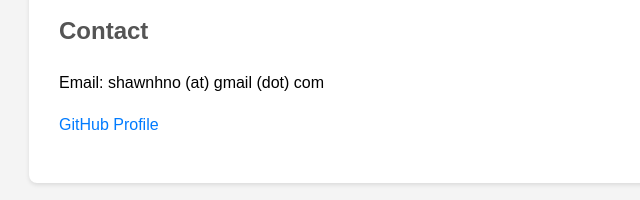
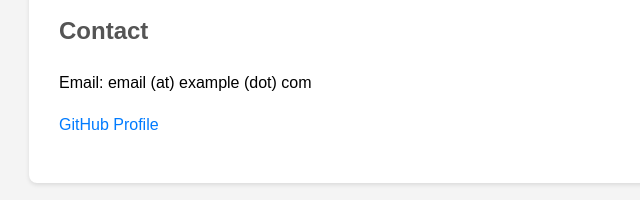
Before and after one commit to shawnhno/shawnhno.github.io, a plain HTML site: page index.html in a window 1280 px wide. Shown: the part 950-1150 px from the top of the page, 181-821 px from the left. Drawn offline with Linux system fonts and the light colour scheme.

Commit message:
Update index.html change email

```diff
--- a/index.html
+++ b/index.html
@@ -73,7 +73,7 @@
         </ul>
 
         <h2>Contact</h2>
-        <p>Email: shawnhno (at) gmail (dot) com</p>
+        <p>Email: email (at) example (dot) com</p>
         <p><a href="https://github.com/shawnhno">GitHub Profile</a></p>
     </div>
 </body>
```
